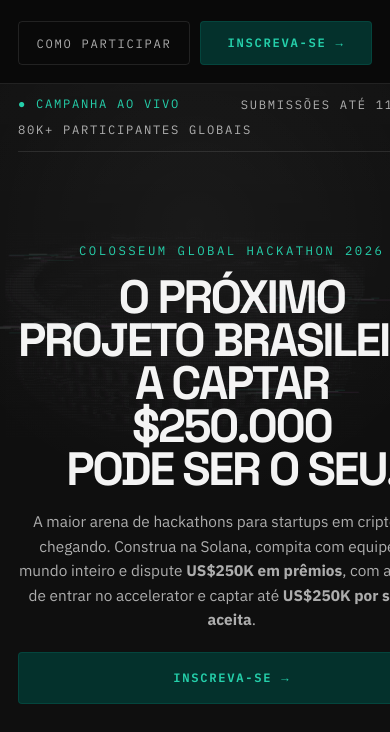
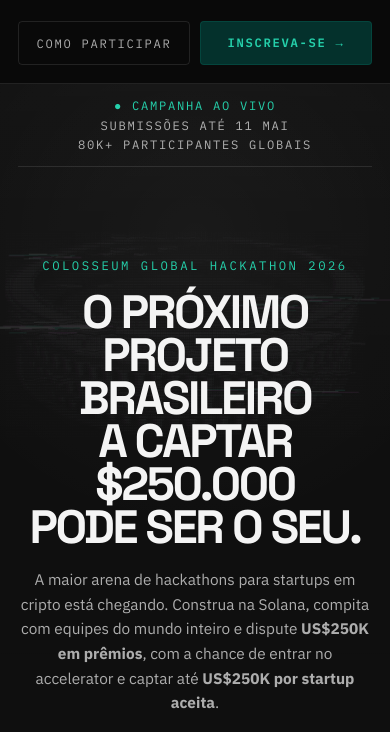
Before and after one commit to thomgabriel/elgato-solana-campaign, a website: page index.html in a window 390 px wide. Shown: the part 84-816 px from the top of the page. Drawn offline with Linux system fonts and the light colour scheme.

Commit message:
Fix mobile layout: scrollable modal, hero text, and status strip

```diff
--- a/index.html
+++ b/index.html
@@ -60,7 +60,8 @@
               <span class="hero-line hero-line-desktop">pode ser o seu.</span>
 
               <span class="hero-line hero-line-mobile">O próximo</span>
-              <span class="hero-line hero-line-mobile">projeto brasileiro</span>
+              <span class="hero-line hero-line-mobile">projeto</span>
+              <span class="hero-line hero-line-mobile">brasileiro</span>
               <span class="hero-line hero-line-mobile">a captar</span>
               <span class="hero-line hero-line-mobile">
                 <span class="headline-highlight">$250.000</span>
--- a/styles.css
+++ b/styles.css
@@ -1405,10 +1405,13 @@ h3 {
   position: fixed;
   inset: 0;
   z-index: 100;
+  overflow-y: auto;
+  overscroll-behavior: contain;
+  -webkit-overflow-scrolling: touch;
 }
 
 .modal-backdrop {
-  position: absolute;
+  position: fixed;
   inset: 0;
   background: rgba(5, 5, 5, 0.78);
   backdrop-filter: blur(14px);
@@ -1786,15 +1789,13 @@ h3 {
   }
 
   .status-strip {
-    display: grid;
-    grid-template-columns: repeat(2, minmax(0, 1fr));
-    gap: 10px 18px;
+    display: flex;
+    flex-direction: column;
+    align-items: center;
+    gap: 4px;
     width: 100%;
-    padding: 12px 0 14px;
-  }
-
-  .status-strip span:last-child {
-    grid-column: 1 / -1;
+    padding: 14px 0;
+    text-align: center;
   }
 
   .lead {
```
